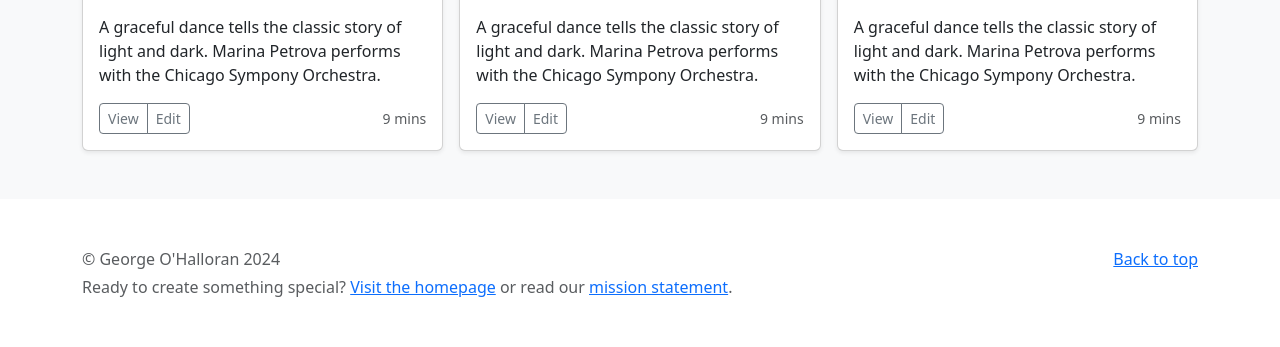
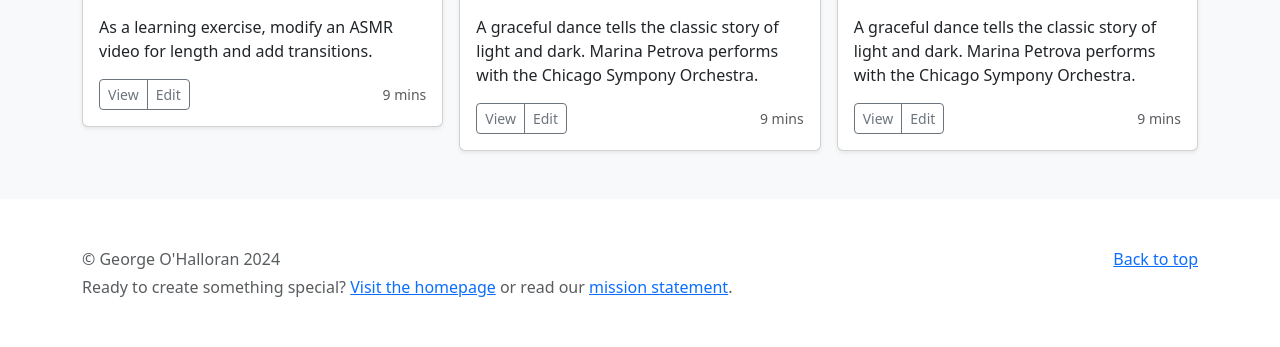
Before and after one commit to georgeohalloran/marketing-site, a Django app: page / in a window 1280 px wide. Shown: the part 1103-1450 px from the top of the page. Run offline with Django 5.2, Linux system fonts and the light colour scheme.

Commit message:
Added new edited videos. Added whitespace to improve readability

```diff
--- a/home/templates/home/index.html
+++ b/home/templates/home/index.html
@@ -62,9 +62,11 @@
 
             <div class="col">
               <div class="card shadow-sm embed-responsive embed-responsive-16by9">
-                <div class="card-img-top" style="position:relative;padding-bottom:56.25%;height:0;overflow:hidden;"> <iframe style="width:100%;height:100%;position:absolute;left:0px;top:0px;overflow:hidden" type="text/html" src="https://www.dailymotion.com/embed/video/x8pa5xr?autoplay=0" width="100%" height="100%" allowfullscreen title="Dailymotion Video Player"> </iframe> </div>
+                <div class="card-img-top" style="position:relative;padding-bottom:56.25%;height:0;overflow:hidden;">
+                  <iframe style="width:100%;height:100%;position:absolute;left:0px;top:0px;overflow:hidden" type="text/html" src="https://www.dailymotion.com/embed/video/x8wtey8" width="100%" height="100%" allowfullscreen title="Dailymotion Video Player"></iframe>
+                </div>
                 <div class="card-body">
-                  <p class="card-text">A graceful dance tells the classic story of light and dark. Marina Petrova performs with the Chicago Sympony Orchestra.</p>
+                  <p class="card-text">An exercise: Edit a video for length and modify the content to make Sophie flirt with David.</p>
                   <div class="d-flex justify-content-between align-items-center">
                     <div class="btn-group">
                       <button type="button" class="btn btn-sm btn-outline-secondary">View</button>
@@ -78,7 +80,9 @@
 
             <div class="col">
               <div class="card shadow-sm embed-responsive embed-responsive-16by9">
-                <div class="card-img-top" style="position:relative;padding-bottom:56.25%;height:0;overflow:hidden;"> <iframe style="width:100%;height:100%;position:absolute;left:0px;top:0px;overflow:hidden" type="text/html" src="https://www.dailymotion.com/embed/video/k6eQ2vGk2GJ64kAsIa4?autoplay=0" width="100%" height="100%" allowfullscreen title="Dailymotion Video Player"> </iframe> </div>
+                <div class="card-img-top" style="position:relative;padding-bottom:56.25%;height:0;overflow:hidden;">
+                  <iframe style="width:100%;height:100%;position:absolute;left:0px;top:0px;overflow:hidden" type="text/html" src="https://www.dailymotion.com/embed/video/k6eQ2vGk2GJ64kAsIa4?autoplay=0" width="100%" height="100%" allowfullscreen title="Dailymotion Video Player"> </iframe>
+                </div>
                 <div class="card-body">
                   <p class="card-text">I edited an existing video for length, clarity, focus, and educational value to present three top tips for older hikers.</p>
                   <div class="d-flex justify-content-between align-items-center">
@@ -95,7 +99,47 @@
 
             <div class="col">
               <div class="card shadow-sm embed-responsive embed-responsive-16by9">
-                <div class="card-img-top" style="position:relative;padding-bottom:56.25%;height:0;overflow:hidden;"> <iframe style="width:100%;height:100%;position:absolute;left:0px;top:0px;overflow:hidden" type="text/html" src="https://www.dailymotion.com/embed/video/x8pa5xr?autoplay=0" width="100%" height="100%" allowfullscreen title="Dailymotion Video Player"> </iframe> </div>
+                <div class="card-img-top" style="position:relative;padding-bottom:56.25%;height:0;overflow:hidden;">
+                  <iframe style="width:100%;height:100%;position:absolute;left:0px;top:0px;overflow:hidden" type="text/html" src="https://www.dailymotion.com/embed/video/x8wtf0s" width="100%" height="100%" allowfullscreen title="Dailymotion Video Player"> </iframe>
+                </div>
+                <div class="card-body">
+                  <p class="card-text">Educational: edited to make the dancer appear to teleport across the stage.</p>
+                  <div class="d-flex justify-content-between align-items-center">
+                    <div class="btn-group">
+                      <button type="button" class="btn btn-sm btn-outline-secondary">View</button>
+                      <button type="button" class="btn btn-sm btn-outline-secondary">Edit</button>
+                    </div>
+                    <small class="text-body-secondary">9 mins</small>
+                  </div>
+                </div>
+              </div>
+            </div>
+
+
+            <div class="col">
+              <div class="card shadow-sm embed-responsive embed-responsive-16by9">
+                <div class="card-img-top" style="position:relative;padding-bottom:56.25%;height:0;overflow:hidden;">
+                  <iframe style="width:100%;height:100%;position:absolute;left:0px;top:0px;overflow:hidden" type="text/html" src="https://www.dailymotion.com/embed/video/x8wtf2s?autoplay=0" width="100%" height="100%" allowfullscreen title="Dailymotion Video Player"> </iframe>
+                </div>
+                <div class="card-body">
+                  <p class="card-text">As a learning exercise, modify an ASMR video for length and add transitions.</p>
+                  <div class="d-flex justify-content-between align-items-center">
+                    <div class="btn-group">
+                      <button type="button" class="btn btn-sm btn-outline-secondary">View</button>
+                      <button type="button" class="btn btn-sm btn-outline-secondary">Edit</button>
+                    </div>
+                    <small class="text-body-secondary">9 mins</small>
+                  </div>
+                </div>
+              </div>
+            </div>
+
+
+            <div class="col">
+              <div class="card shadow-sm embed-responsive embed-responsive-16by9">
+                <div class="card-img-top" style="position:relative;padding-bottom:56.25%;height:0;overflow:hidden;">
+                  <iframe style="width:100%;height:100%;position:absolute;left:0px;top:0px;overflow:hidden" type="text/html" src="https://www.dailymotion.com/embed/video/x8pa5xr?autoplay=0" width="100%" height="100%" allowfullscreen title="Dailymotion Video Player"> </iframe>
+                </div>
                 <div class="card-body">
                   <p class="card-text">A graceful dance tells the classic story of light and dark. Marina Petrova performs with the Chicago Sympony Orchestra.</p>
                   <div class="d-flex justify-content-between align-items-center">
@@ -112,41 +156,9 @@
 
             <div class="col">
               <div class="card shadow-sm embed-responsive embed-responsive-16by9">
-                <div class="card-img-top" style="position:relative;padding-bottom:56.25%;height:0;overflow:hidden;"> <iframe style="width:100%;height:100%;position:absolute;left:0px;top:0px;overflow:hidden" type="text/html" src="https://www.dailymotion.com/embed/video/x8pa5xr?autoplay=0" width="100%" height="100%" allowfullscreen title="Dailymotion Video Player"> </iframe> </div>
-                <div class="card-body">
-                  <p class="card-text">A graceful dance tells the classic story of light and dark. Marina Petrova performs with the Chicago Sympony Orchestra.</p>
-                  <div class="d-flex justify-content-between align-items-center">
-                    <div class="btn-group">
-                      <button type="button" class="btn btn-sm btn-outline-secondary">View</button>
-                      <button type="button" class="btn btn-sm btn-outline-secondary">Edit</button>
-                    </div>
-                    <small class="text-body-secondary">9 mins</small>
-                  </div>
+                <div class="card-img-top" style="position:relative;padding-bottom:56.25%;height:0;overflow:hidden;">
+                  <iframe style="width:100%;height:100%;position:absolute;left:0px;top:0px;overflow:hidden" type="text/html" src="https://www.dailymotion.com/embed/video/x8pa5xr?autoplay=0" width="100%" height="100%" allowfullscreen title="Dailymotion Video Player"> </iframe>
                 </div>
-              </div>
-            </div>
-
-
-            <div class="col">
-              <div class="card shadow-sm embed-responsive embed-responsive-16by9">
-                <div class="card-img-top" style="position:relative;padding-bottom:56.25%;height:0;overflow:hidden;"> <iframe style="width:100%;height:100%;position:absolute;left:0px;top:0px;overflow:hidden" type="text/html" src="https://www.dailymotion.com/embed/video/x8pa5xr?autoplay=0" width="100%" height="100%" allowfullscreen title="Dailymotion Video Player"> </iframe> </div>
-                <div class="card-body">
-                  <p class="card-text">A graceful dance tells the classic story of light and dark. Marina Petrova performs with the Chicago Sympony Orchestra.</p>
-                  <div class="d-flex justify-content-between align-items-center">
-                    <div class="btn-group">
-                      <button type="button" class="btn btn-sm btn-outline-secondary">View</button>
-                      <button type="button" class="btn btn-sm btn-outline-secondary">Edit</button>
-                    </div>
-                    <small class="text-body-secondary">9 mins</small>
-                  </div>
-                </div>
-              </div>
-            </div>
-
-
-            <div class="col">
-              <div class="card shadow-sm embed-responsive embed-responsive-16by9">
-                <div class="card-img-top" style="position:relative;padding-bottom:56.25%;height:0;overflow:hidden;"> <iframe style="width:100%;height:100%;position:absolute;left:0px;top:0px;overflow:hidden" type="text/html" src="https://www.dailymotion.com/embed/video/x8pa5xr?autoplay=0" width="100%" height="100%" allowfullscreen title="Dailymotion Video Player"> </iframe> </div>
                 <div class="card-body">
                   <p class="card-text">A graceful dance tells the classic story of light and dark. Marina Petrova performs with the Chicago Sympony Orchestra.</p>
                   <div class="d-flex justify-content-between align-items-center">
```
